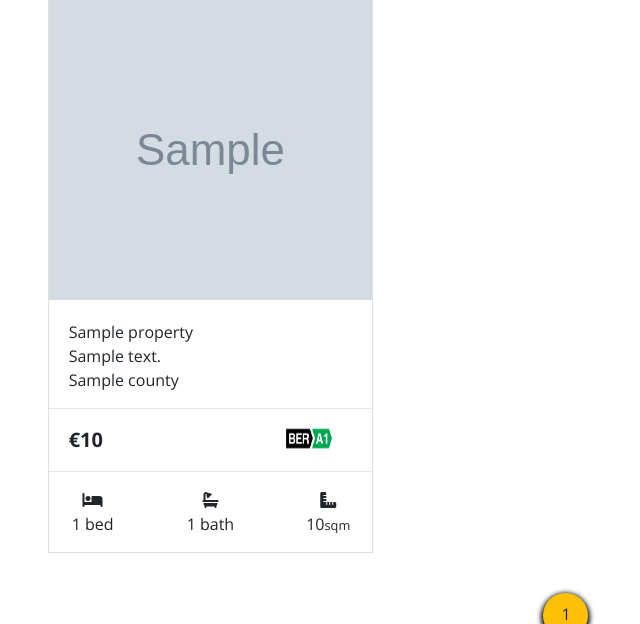
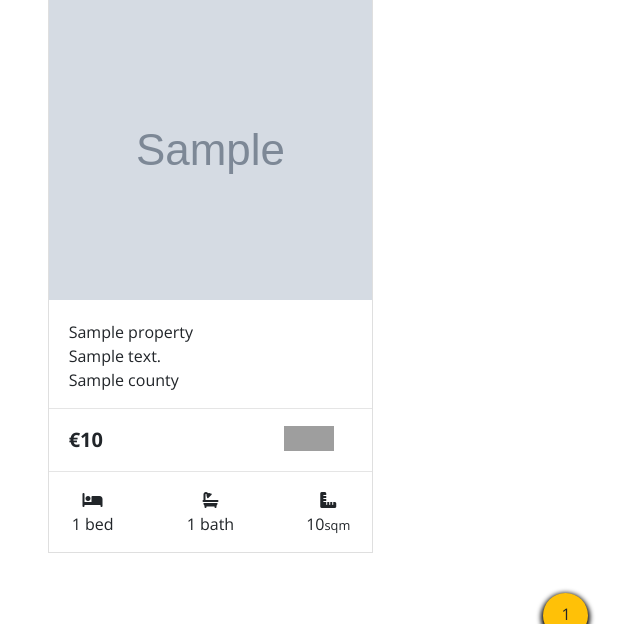
Before and after one commit to PatrickCoakley23/KMS, a Django app: page /properties/ in a window 1280 px wide. Shown: the part 695-1319 px from the top of the page, without its empty margins (74-714 px from the left). Run offline with Django 3.2, Linux system fonts and the light colour scheme; tables that the repository leaves empty hold one stand-in row (values such as "Sample post"); grey boxes marked "Sample" are stand-in pictures; some libraries are stand-ins or nearby versions; some web fonts are replaced; grey boxes are pictures that could not be loaded.

Commit message:
added ber rating template tag to properties page and properties selected page

```diff
--- a/properties/templates/properties/properties.html
+++ b/properties/templates/properties/properties.html
@@ -132,7 +132,7 @@
                     </div>
                     {% endif %}
                     <div class="col-4">
-                    <img src="{{ MEDIA_URL }}A1_BER_RGB_Web_and_PC.png" alt="" class="ber_image-card">
+                    <img src="{{ MEDIA_URL }}{{ properties.ber_rating.image}}" alt="" class="ber_image-card">
                     </div>
                 </div>
                  <hr />
--- a/properties/templates/properties/property_selected.html
+++ b/properties/templates/properties/property_selected.html
@@ -46,7 +46,7 @@
                     <div><i class="fas fa-ruler-combined"></i></div>
                 </div>
                 <div class="d-none d-sm-block col-sm-2 text-center py-4">
-                    <img src="{{MEDIA_URL}}{{ ber_image }}" alt="" class="ber_image">
+                    <img src="{{MEDIA_URL}}{{ property.ber_rating.image }}" alt="{{ property.name}}" class="ber_image">
                 </div>
             </div>
             <div class="row">
```
